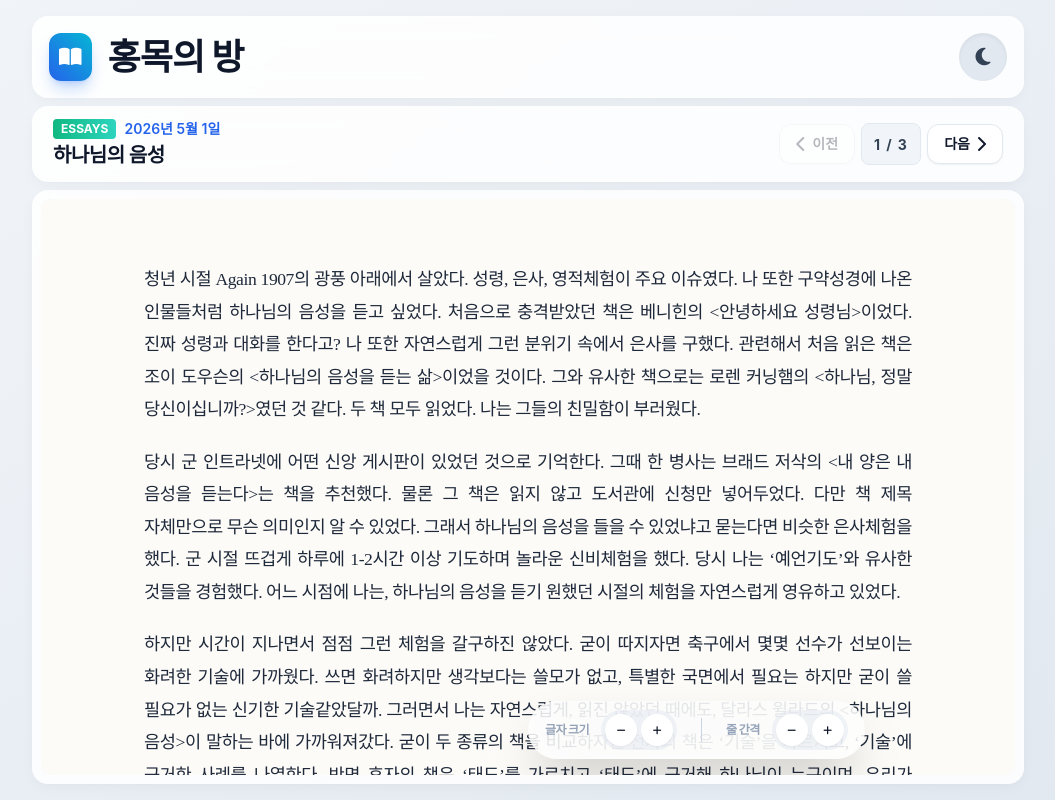
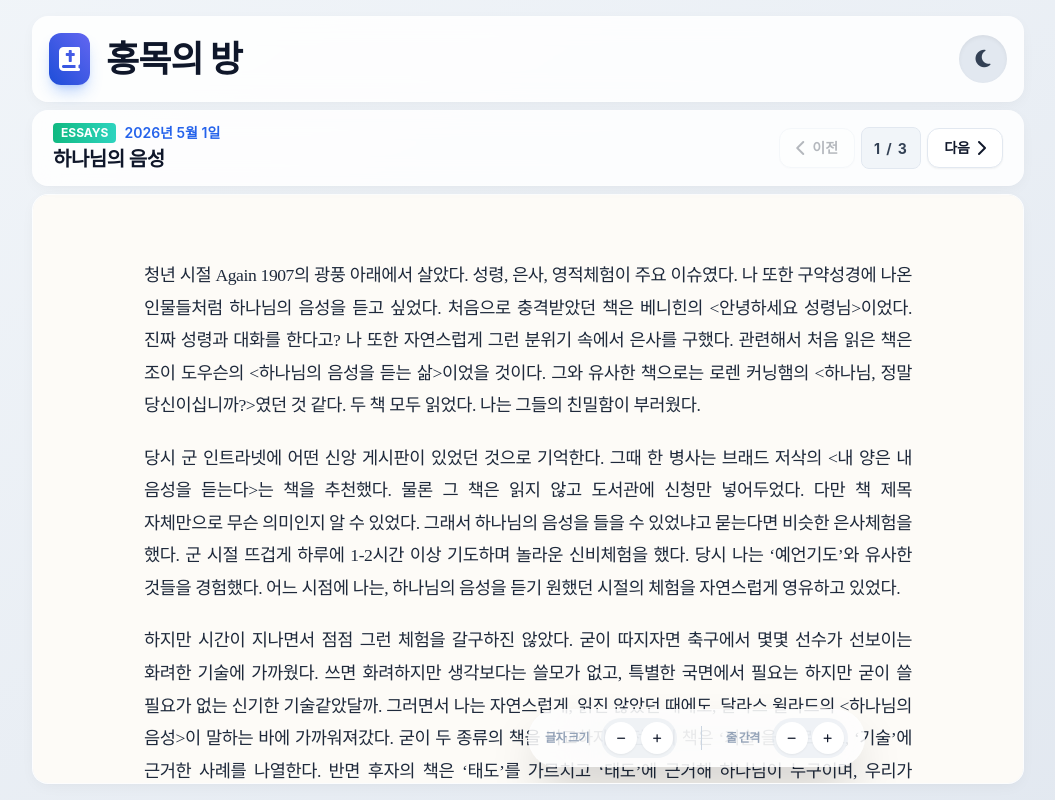
Before and after one commit to hdw6461/Hongmok, a plain HTML site: page index.html in a window 1280 px wide. Shown: the whole page, without its empty margins (112-1167 px from the left). Drawn offline with nearby package versions, Linux system fonts and the light colour scheme.

Commit message:
Update index.html

```diff
--- a/index.html
+++ b/index.html
@@ -73,11 +73,12 @@
             box-shadow: 0 4px 15px -3px rgba(0, 0, 0, 0.3);
         }
 
+        /* PDF 및 프레임이 가로를 가득 채우도록 설정 */
         iframe {
             width: 100%;
             height: 100%;
             border: none;
-            border-radius: 0.75rem;
+            display: block;
         }
 
         /* 스크롤바 커스텀 */
@@ -104,8 +105,9 @@
         <!-- Header -->
         <header class="glass-card p-3 md:p-4 px-5 flex justify-between items-center">
             <div class="flex items-center gap-3 md:gap-4">
-                <div class="bg-gradient-to-tr from-blue-600 to-cyan-500 text-white p-2.5 rounded-xl shadow-lg shadow-blue-500/30 flex items-center justify-center">
-                    <i class="fas fa-book-open text-lg md:text-xl"></i>
+                <!-- 변경된 아이콘: 성경/목사 이미지에 어울리는 fa-bible 아이콘 적용 -->
+                <div class="bg-gradient-to-tr from-blue-700 to-indigo-500 text-white p-2.5 rounded-xl shadow-lg shadow-blue-500/30 flex items-center justify-center">
+                    <i class="fas fa-bible text-xl md:text-2xl"></i>
                 </div>
                 <h1 class="text-3xl md:text-4xl font-extrabold tracking-tight">홍목의 방</h1>
             </div>
@@ -146,9 +148,9 @@
 
     <!-- [스크롤되는 본문 영역] Main Viewer Area -->
     <main class="flex-1 w-full px-4 pb-4 max-w-5xl mx-auto mt-2 min-h-0 relative">
-        <div id="viewerContainer" class="glass-card h-full flex flex-col p-1.5 md:p-2 relative overflow-hidden">
+        <div id="viewerContainer" class="glass-card h-full flex flex-col relative overflow-hidden">
 
-            <div class="relative w-full h-full overflow-hidden rounded-[10px] bg-slate-100 dark:bg-slate-900/50 shadow-inner">
+            <div class="relative w-full h-full overflow-hidden bg-slate-100 dark:bg-slate-900/50 shadow-inner">
 
                 <!-- PDF Section -->
                 <div id="pdfSection" class="w-full h-full relative">
@@ -160,7 +162,8 @@
                         </div>
                         <p class="text-xs md:text-sm font-medium text-slate-500 dark:text-slate-400">자료를 불러오고 있습니다...</p>
                     </div>
-                    <iframe id="pdfFrame" class="relative z-10 transition-opacity duration-700 opacity-0 bg-white dark:bg-slate-800" src="" allow="autoplay"></iframe>
+                    <!-- PDF 가로 100% 출력 -->
+                    <iframe id="pdfFrame" class="relative z-10 transition-opacity duration-700 opacity-0 bg-white dark:bg-slate-800 w-full h-full" src="" allow="autoplay"></iframe>
                 </div>
 
                 <!-- Text Section -->
```
